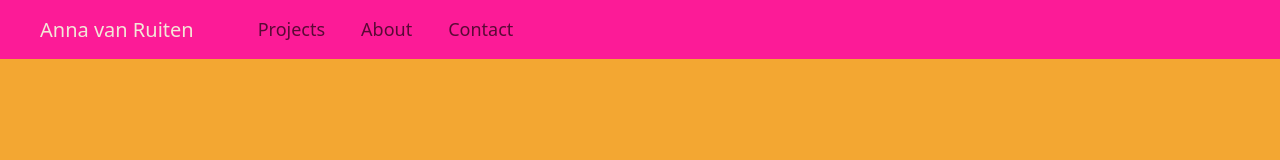
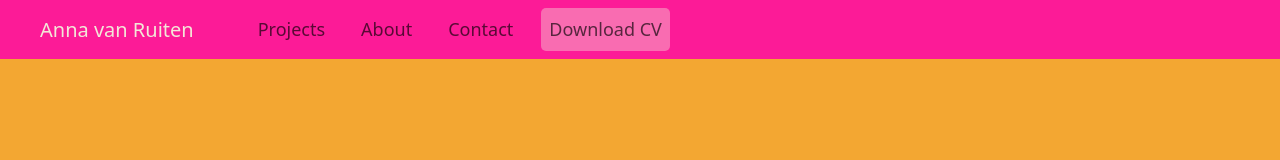
Before and after one commit to avr87/anna-van-ruiten-portofolio, a React (Create React App) app: page / in a window 1280 px wide. Shown: the top 160 px of the page. Built offline with nearby package versions, Linux system fonts and the light colour scheme.

Commit message:
added Download CV Button in Navbar

```diff
--- a/src/Navbar.css
+++ b/src/Navbar.css
@@ -26,3 +26,16 @@ a.active{
 .nav-link:hover{
   color: #f3e7d8;
 }
+.nav-download{
+  display:flex;
+justify-content: center;
+padding:0px 0px 0px 20px;
+}
+.download-button{
+border-style: none;
+border-radius:5px;
+background-color: rgb(243, 231, 216, 0.4);
+padding: 0px 8px 0px 8px;
+
+
+}
--- a/src/Navbar.jsx
+++ b/src/Navbar.jsx
@@ -1,5 +1,6 @@
 import React, { useState } from "react";
 import "./Navbar.css";
+
 
 export default function Navbar() {
   const [activeLink, setActiveLink] = useState(null);
@@ -7,6 +8,21 @@ export default function Navbar() {
   const handleClick = (event) => {
     const href = event.target.getAttribute("href");
     setActiveLink(href);
+  };
+  const onButtonClick = () => {
+    // using Java Script method to get PDF file
+    fetch("AnnaVanRuitenCV.pdf").then((response) => {
+      response.blob().then((blob) => {
+        // Creating new object of PDF file
+        const fileURL = window.URL.createObjectURL(blob);
+
+        // Setting various property values
+        let alink = document.createElement("a");
+        alink.href = fileURL;
+        alink.download = "AnnaVanRuitenCV.pdf";
+        alink.click();
+      });
+    });
   };
 
   return (
@@ -58,6 +74,11 @@ export default function Navbar() {
               Contact
             </a>
           </li>
+          <li className="nav-item nav-download">
+            <button className="download-button nav-link" onClick={onButtonClick}>
+              Download CV
+            </button>
+          </li>
         </ul>
       </div>
     </nav>
```
Also changed, not shown: 1 other file (tests, documents, lock files or other folders).
